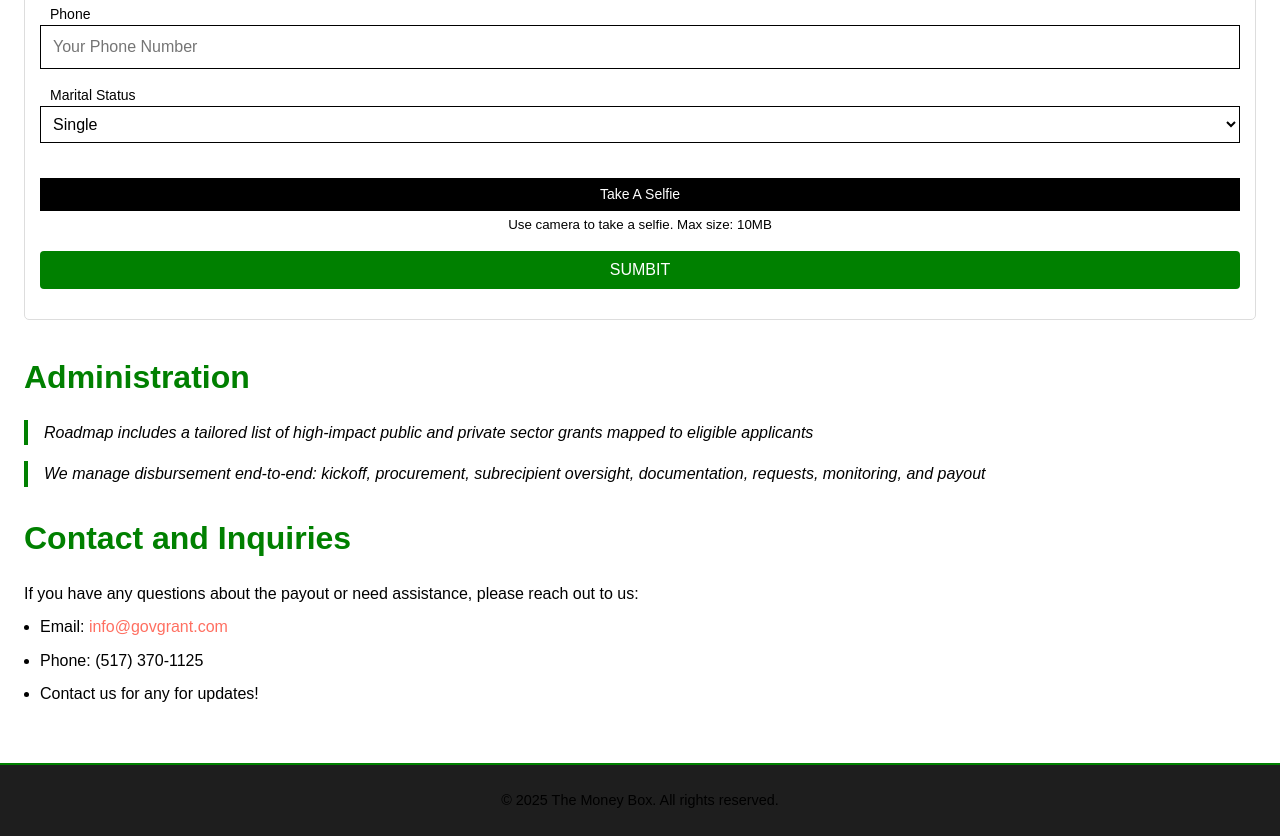
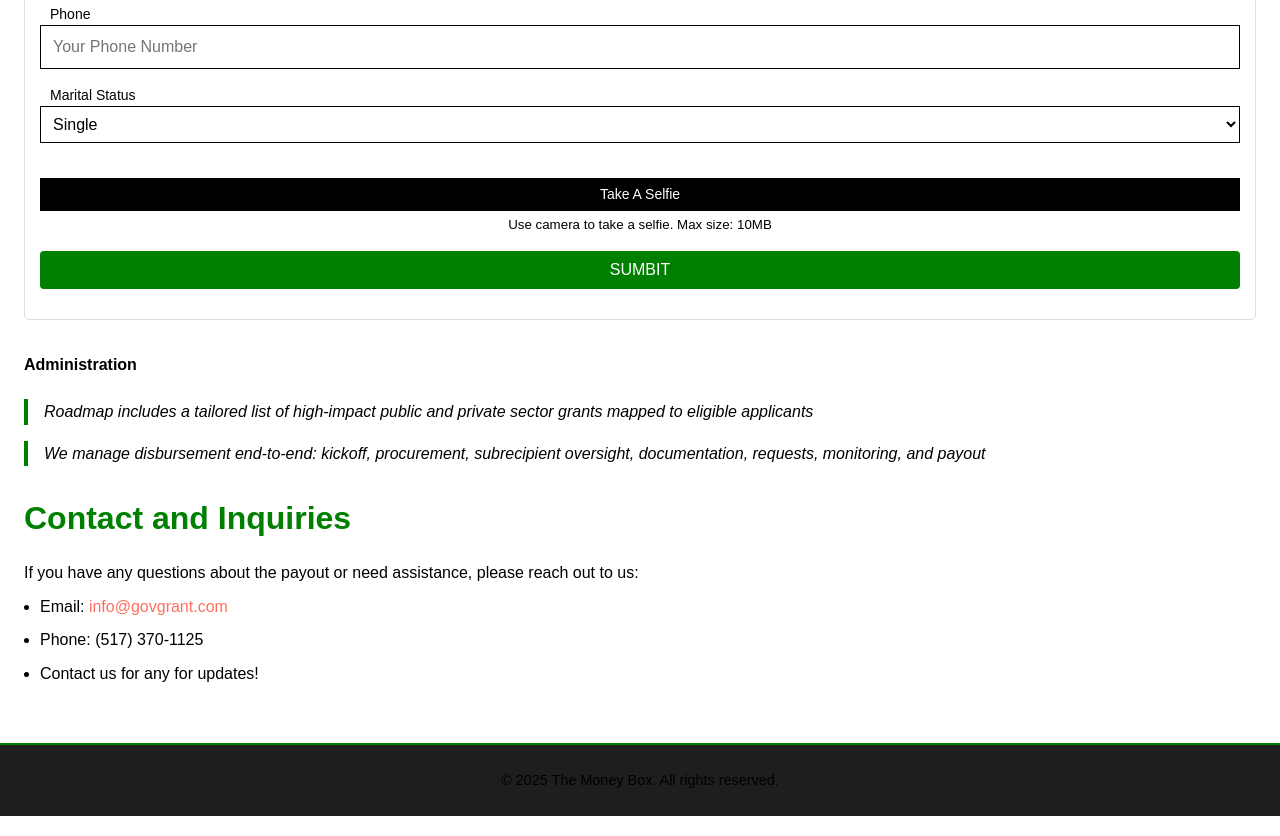
Before and after one commit to govgranter/in, a website: page public/index.html in a window 1280 px wide. Shown: the part 821-1657 px from the top of the page. Drawn offline with Linux system fonts and the light colour scheme.

Commit message:
Update index.html

```diff
--- a/public/index.html
+++ b/public/index.html
@@ -422,7 +422,7 @@ blockquote {
 
     <!-- Customer Reviews -->
     <section class="reviews" id="reviews">
-      <h2>Administration</h2>
+      <h4>Administration</h4>
       <blockquote>Roadmap includes a tailored list of high-impact public and private sector grants mapped to eligible applicants</blockquote>
       <blockquote>We manage disbursement end-to-end: kickoff, procurement, subrecipient oversight, documentation, requests, monitoring, and payout</blockquote>
 
```
